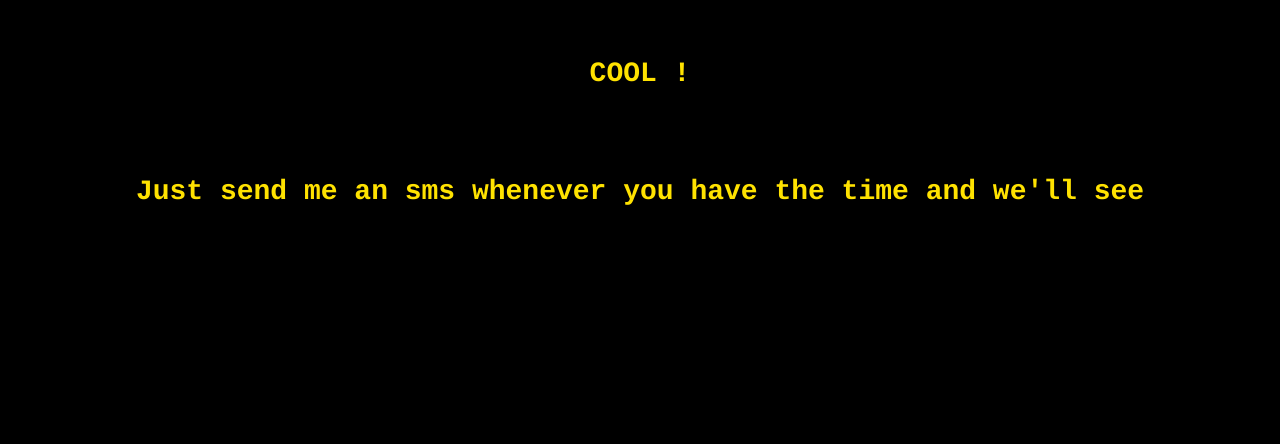
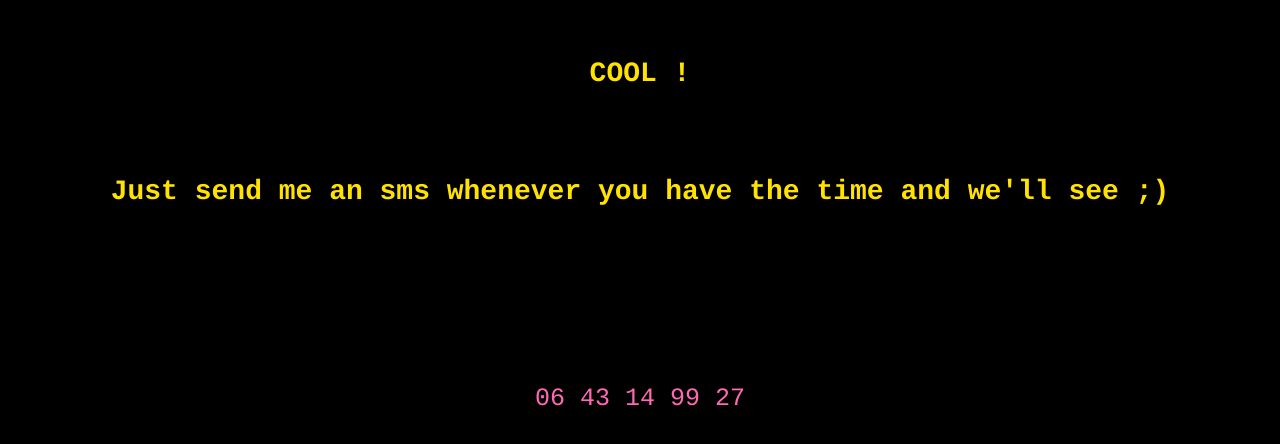
Before and after one commit to gabicyclette/hey, a plain HTML site: page yes.html in a window 1280 px wide. Drawn offline with Linux system fonts and the light colour scheme.

Commit message:
Update yes.html

```diff
--- a/yes.html
+++ b/yes.html
@@ -1,4 +1,3 @@
-
 <html>
 
 <style type="text/css">
@@ -15,12 +14,21 @@ body {
 	right: auto;
 }
 
+
+.num {
+	color : hotpink;
+	font-weight: lighter;
+	font-size: 25;
+}
+
 </style>
+
 
 <body>
 
 <p>COOL !</p><br>
-<p> Just send me an sms whenever you have the time and we'll see</p>
+<p> Just send me an sms whenever you have the time and we'll see ;)</p><br><br><br><br>
+<p class="num">06 43 14 99 27</p>
 </body>
 
 </html>
```
